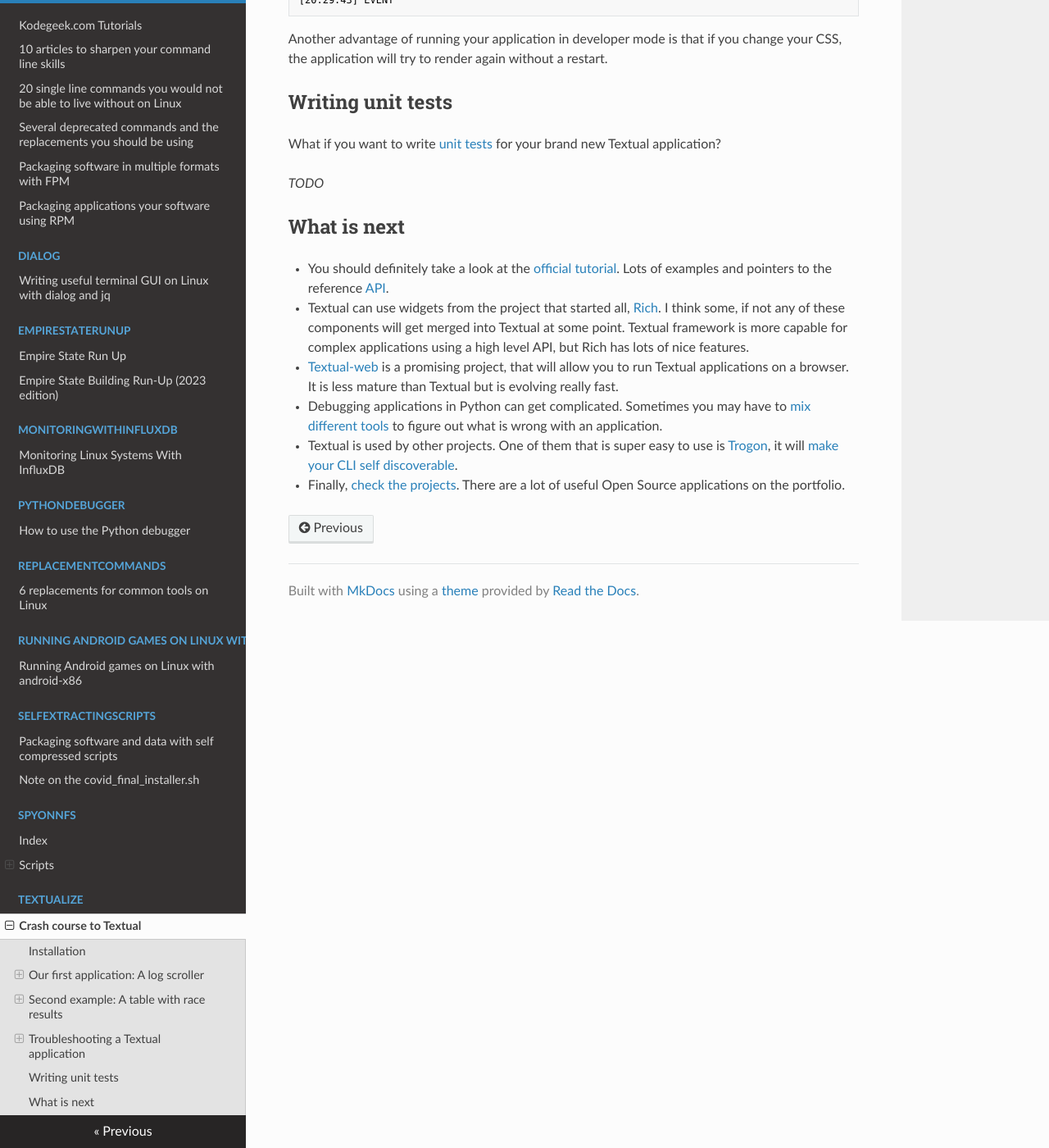
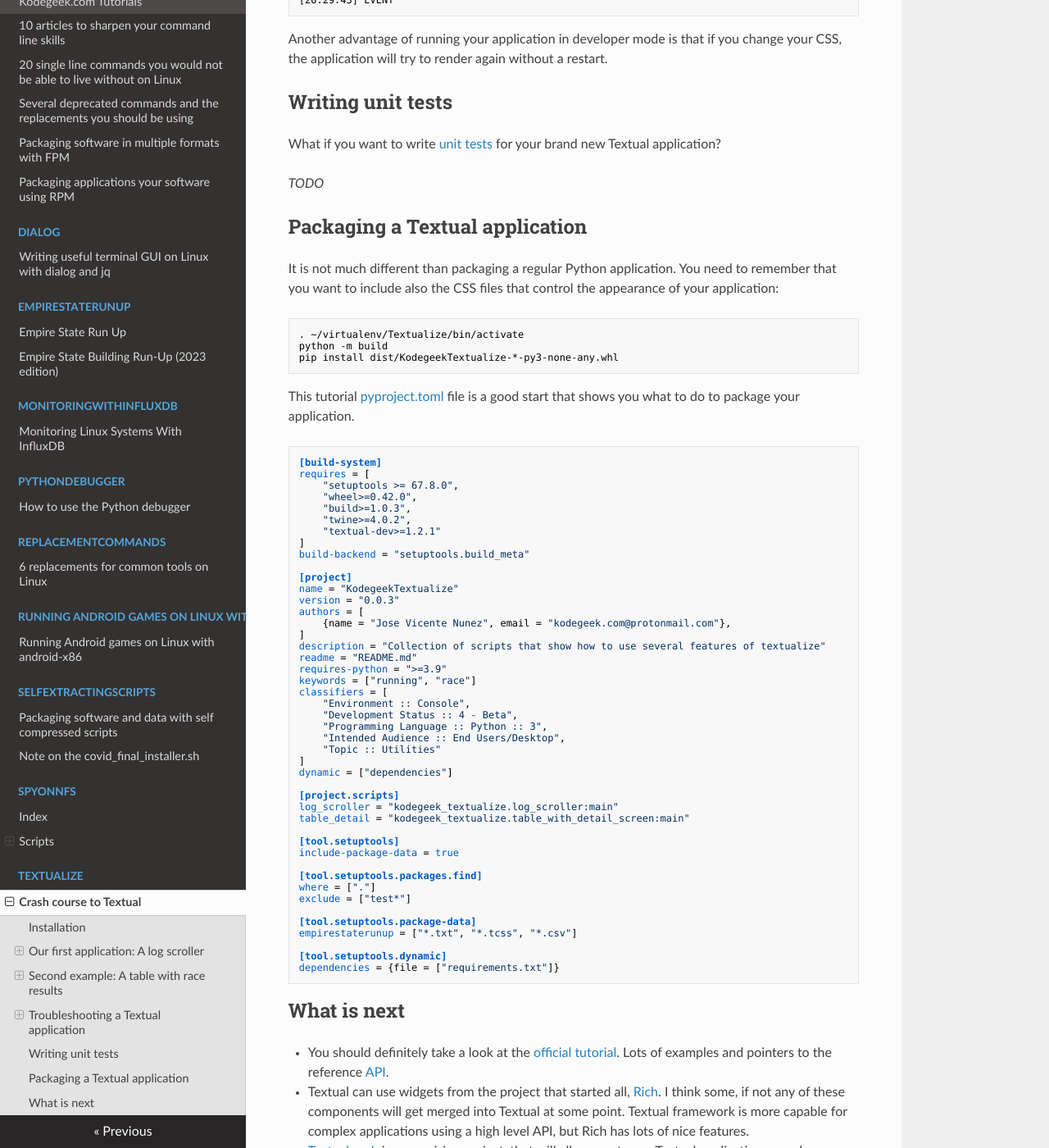
Before and after one commit to josevnz/tutorials, an MkDocs documentation site: the page built from docs/Textualize/TUTORIAL.md, in a window 1280 px wide and 1400 px high, scrolled down 4474 px. Shown: the whole window at 82% size. Built offline with MkDocs 1.6.1, drawn with Linux system fonts in a browser that asks for light colours; nearby versions of some CDN libraries.

Commit message:
Updated tutorial

````diff
--- a/docs/Textualize/TUTORIAL.md
+++ b/docs/Textualize/TUTORIAL.md
@@ -148,6 +148,66 @@ What if you want to write [unit tests](https://docs.python.org/3/library/unittes
 
 *TODO*
 
+## Packaging a Textual application
+
+It is not much different than packaging a regular Python application. You need to remember that you want to include also the CSS files that control the appearance of your application:
+
+```shell
+. ~/virtualenv/Textualize/bin/activate
+python -m build
+pip install dist/KodegeekTextualize-*-py3-none-any.whl
+```
+
+This tutorial [pyproject.toml](pyproject.toml) file is a good start that shows you what to do to package your application.
+
+```toml
+[build-system]
+requires = [
+    "setuptools >= 67.8.0",
+    "wheel>=0.42.0",
+    "build>=1.0.3",
+    "twine>=4.0.2",
+    "textual-dev>=1.2.1"
+]
+build-backend = "setuptools.build_meta"
+
+[project]
+name = "KodegeekTextualize"
+version = "0.0.3"
+authors = [
+    {name = "Jose Vicente Nunez", email = "kodegeek.com@protonmail.com"},
+]
+description = "Collection of scripts that show how to use several features of textualize"
+readme = "README.md"
+requires-python = ">=3.9"
+keywords = ["running", "race"]
+classifiers = [
+    "Environment :: Console",
+    "Development Status :: 4 - Beta",
+    "Programming Language :: Python :: 3",
+    "Intended Audience :: End Users/Desktop",
+    "Topic :: Utilities"
+]
+dynamic = ["dependencies"]
+
+[project.scripts]
+log_scroller = "kodegeek_textualize.log_scroller:main"
+table_detail = "kodegeek_textualize.table_with_detail_screen:main"
+
+[tool.setuptools]
+include-package-data = true
+
+[tool.setuptools.packages.find]
+where = ["."]
+exclude = ["test*"]
+
+[tool.setuptools.package-data]
+empirestaterunup = ["*.txt", "*.tcss", "*.csv"]
+
+[tool.setuptools.dynamic]
+dependencies = {file = ["requirements.txt"]}
+```
+
 ## What is next
 
 * You should definitely take a look at the [official tutorial](https://textual.textualize.io/tutorial/). Lots of examples and pointers to the reference [API](https://textual.textualize.io/api/).
````
